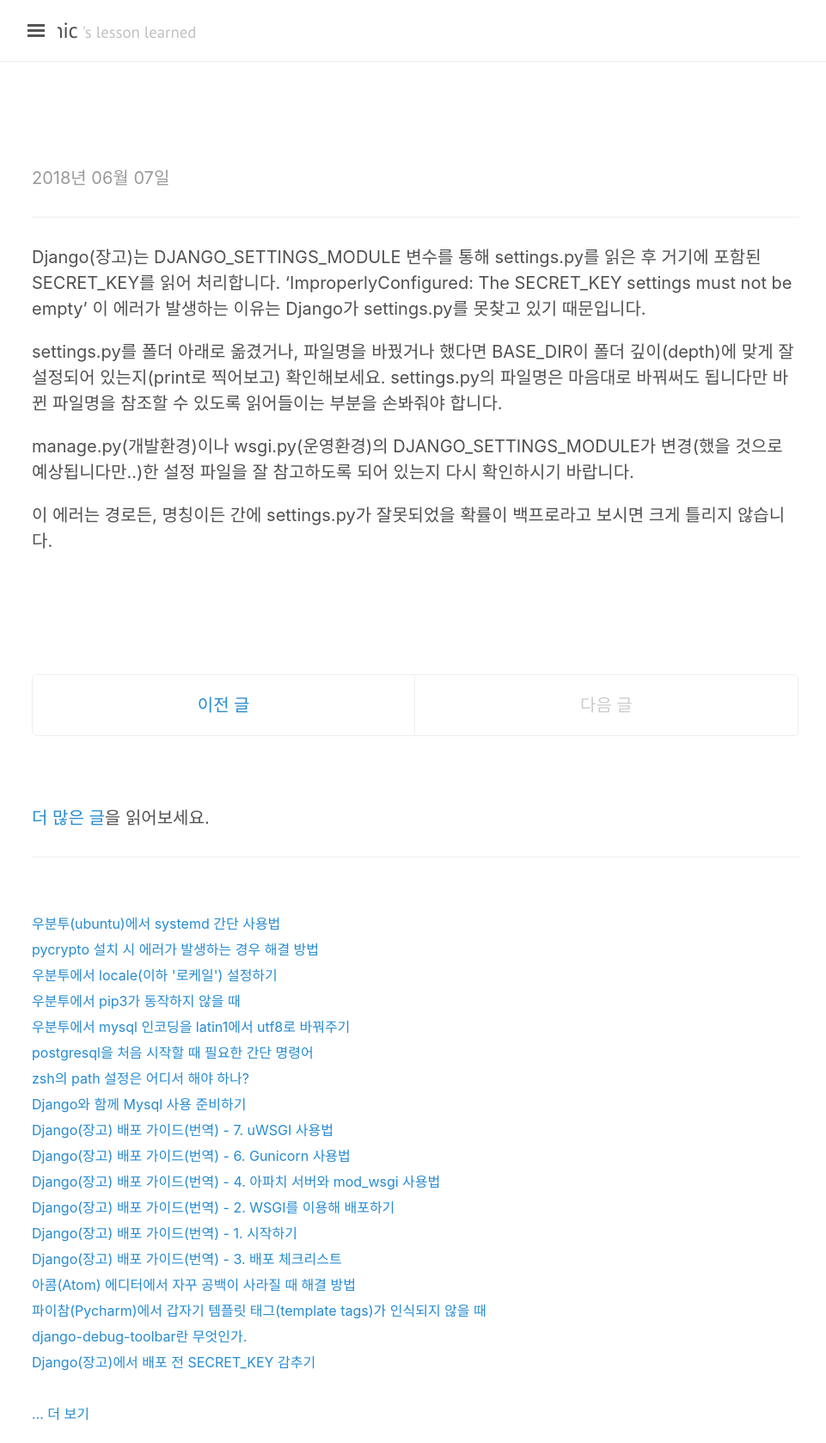
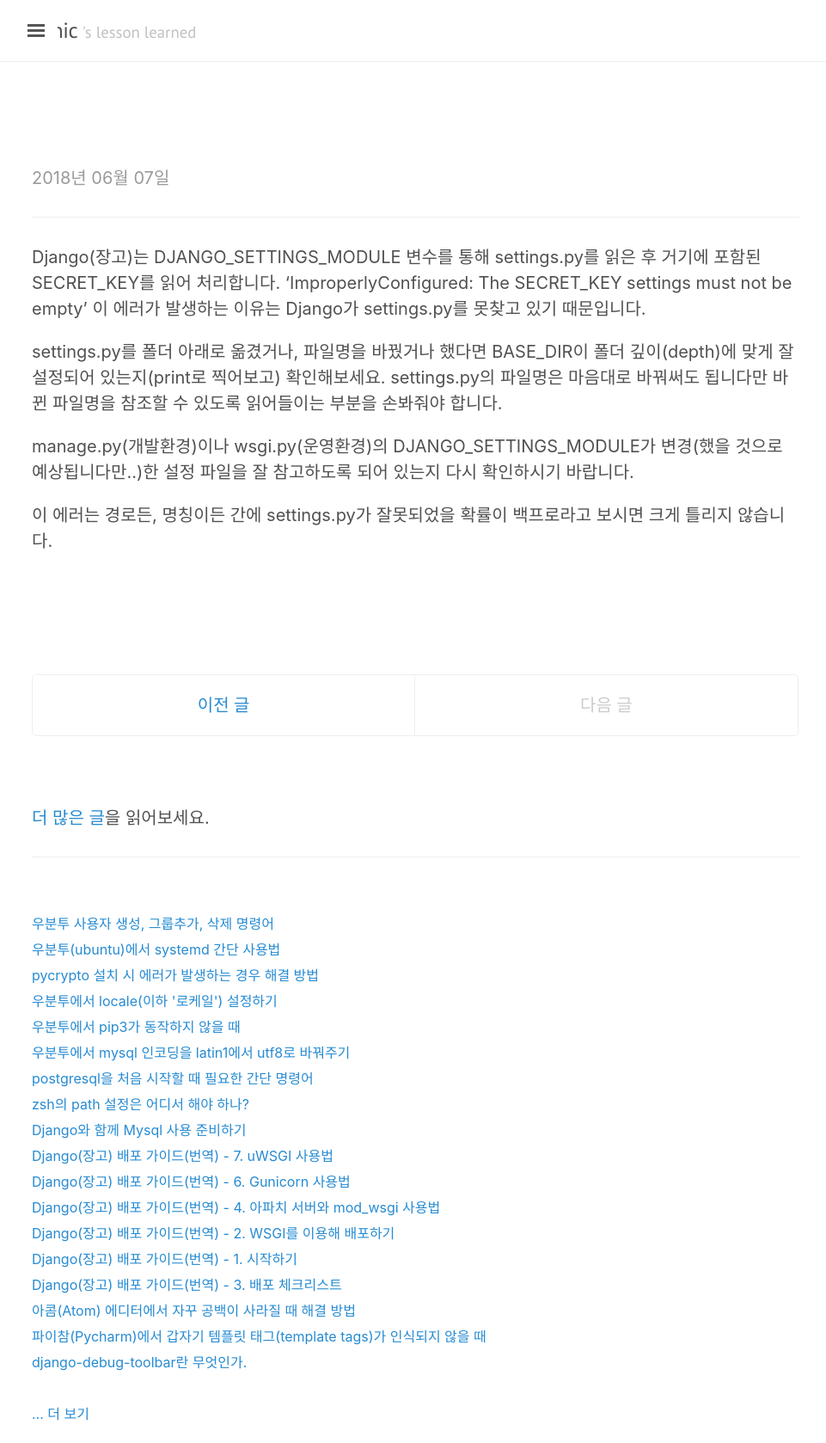
Before and after one commit to jwkcp/jwkcp.github.com, a Jekyll site: the page built from index.html, in a window 1280 px wide. Shown: the whole page at 86% size, without its empty margins (3-964 px from the left). Built offline with Jekyll 4.4.1, drawn with Linux system fonts in a browser that asks for light colours; nearby versions of some CDN libraries; the list of posts is cut into pages by our own code; comment, search, counter and statistics services are not loaded; some of the changed lines change nothing that is shown.

Commit message:
new posting

```diff
--- /dev/null
+++ b/_posts/2018-06-07-user-add-and-del-in-linux.md
@@ -0,0 +1,30 @@
+---
+layout: post
+title: 우분투 사용자 생성, 그룹추가, 삭제 명령어
+tags: ubuntu
+comments: true
+---
+
+## 사용자 생성
+~~~
+sudo adduser 생성할사용자명    # 홈 디렉토리까지 만들어짐
+
+또는
+
+sudo useradd 생성할사용자명    # 그냥 사용자만 생성됨
+~~~
+
+---
+
+## 사용자를 그룹에 추가
+~~~
+~~~
+
+---
+
+## 사용자 삭제
+
+---
+
+**참고자료**
+[https://www.digitalocean.com/community/tutorials/how-to-add-and-delete-users-on-ubuntu-16-04](https://www.digitalocean.com/community/tutorials/how-to-add-and-delete-users-on-ubuntu-16-04)
```
Also changed, not shown: _posts/2018-05-25-getting-start-postgres.md (+2 -1 lines).
